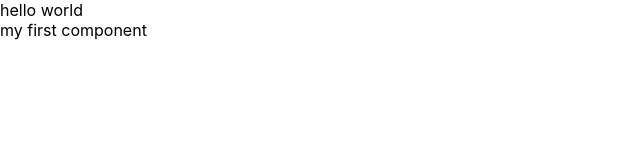
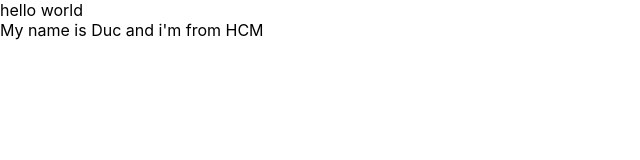
Before and after one commit to LeDuck2/learn-react, a React (Create React App) app: page / in a window 1280 px wide. Shown: the top 160 px of the page, without its empty margins (0-640 px from the left). Built offline with nearby package versions, Linux system fonts and the light colour scheme.

Commit message:
video 17

```diff
--- a/src/App.js
+++ b/src/App.js
@@ -3,28 +3,39 @@
 import { useDispatch, useSelector } from 'react-redux';
 import { increaseCounter, decreaseCounter } from './redux/action/counterAction';
 import MyComponent from './components/MyComponent';
+import React from 'react';
 
-const App = () => {
-  const count = useSelector(state => state.counter.count);
-  const dispatch = useDispatch();
-
-  return (
-    <div>
+class App extends React.Component {
+  render() {
+    return (
+      <div>
       hello world
       <MyComponent></MyComponent>
-    </div>
-    // <div className="App">
-    //   <header className="App-header">
-    //     <img src={logo} className="App-logo" alt="logo" />
-    //     <p>
-    //       Hello world
-    //     </p>
-    //     <div>Count = {count}</div>
-    //     <button onClick={() => dispatch(increaseCounter())}>Increase</button>
-    //     <button onClick={() => dispatch(decreaseCounter())}>Decrease</button>
-    //   </header>
-    // </div>
-  );
+      </div>
+
+    );
+  }
 }
 
+
+
+// const App = () => {
+//   const count = useSelector(state => state.counter.count);
+//   const dispatch = useDispatch();
+
+//   return (
+//     <div className="App">
+//       <header className="App-header">
+//         <img src={logo} className="App-logo" alt="logo" />
+//         <p>
+//           Hello world
+//         </p>
+//         <div>Count = {count}</div>
+//         <button onClick={() => dispatch(increaseCounter())}>Increase</button>
+//         <button onClick={() => dispatch(decreaseCounter())}>Decrease</button>
+//       </header>
+//     </div>
+//   );
+// }
+
 export default App;
--- a/src/components/MyComponent.js
+++ b/src/components/MyComponent.js
@@ -7,9 +7,17 @@
 
 class MyComponent extends React.Component {
 
+    state = {
+        name: 'Duc',
+        address: 'HCM',
+        age: 26
+    };
+
     render(){
         return (
-            <div>my first component</div>
+            <div>
+                My name is {this.state.name} and i'm from {this.state.address}
+            </div>
         )
 
     }
```
